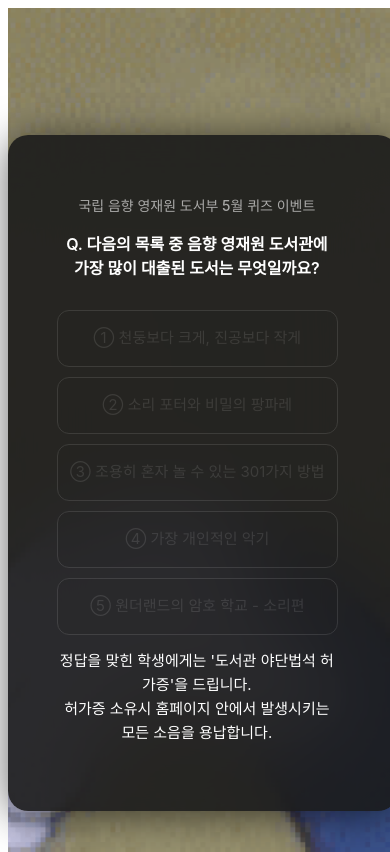
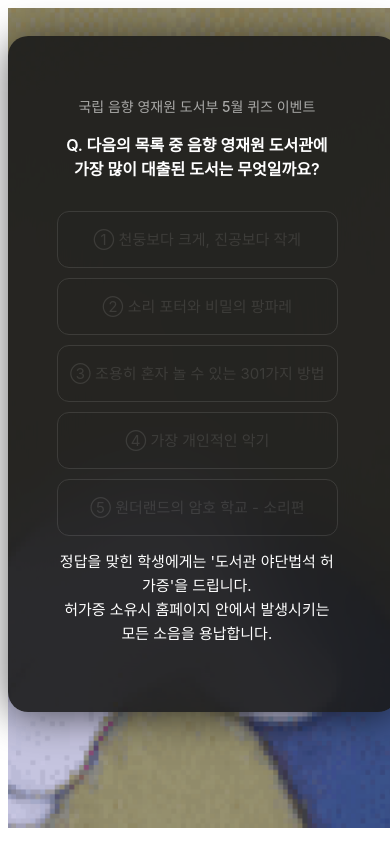
Before and after one commit to maiorem/koldsleep_soundNovel, a Vue app in the folder instrument/: page / in a window 390 px wide. Built offline with nearby package versions, Linux system fonts and the light colour scheme; a web font is replaced by a local one.

Commit message:
mobile background pixcel

```diff
--- a/instrument/src/components/HomeMain.vue
+++ b/instrument/src/components/HomeMain.vue
@@ -31,6 +31,7 @@ export default {
 @media (max-width: 600px) {
   .background {
     width: 100vw;
+    height: 820px;
     position:absolute;
   }
 }
--- a/instrument/src/components/QuestionFirst.vue
+++ b/instrument/src/components/QuestionFirst.vue
@@ -157,9 +157,8 @@ button {
     width: 100vw;
     height: 676px;
     left: 0;
-    top: 15.03%;
+    top: 3.45%;
     text-align: center;
-    bottom: 108px;
 
   }
   .content_box {
```
